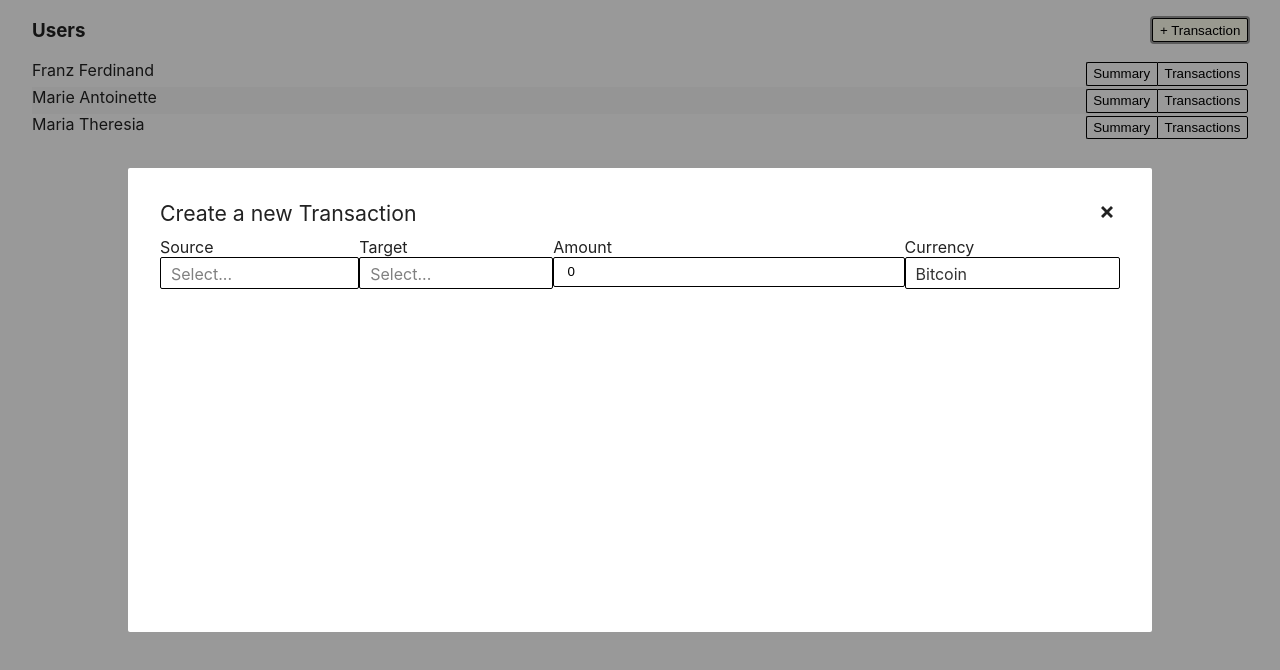
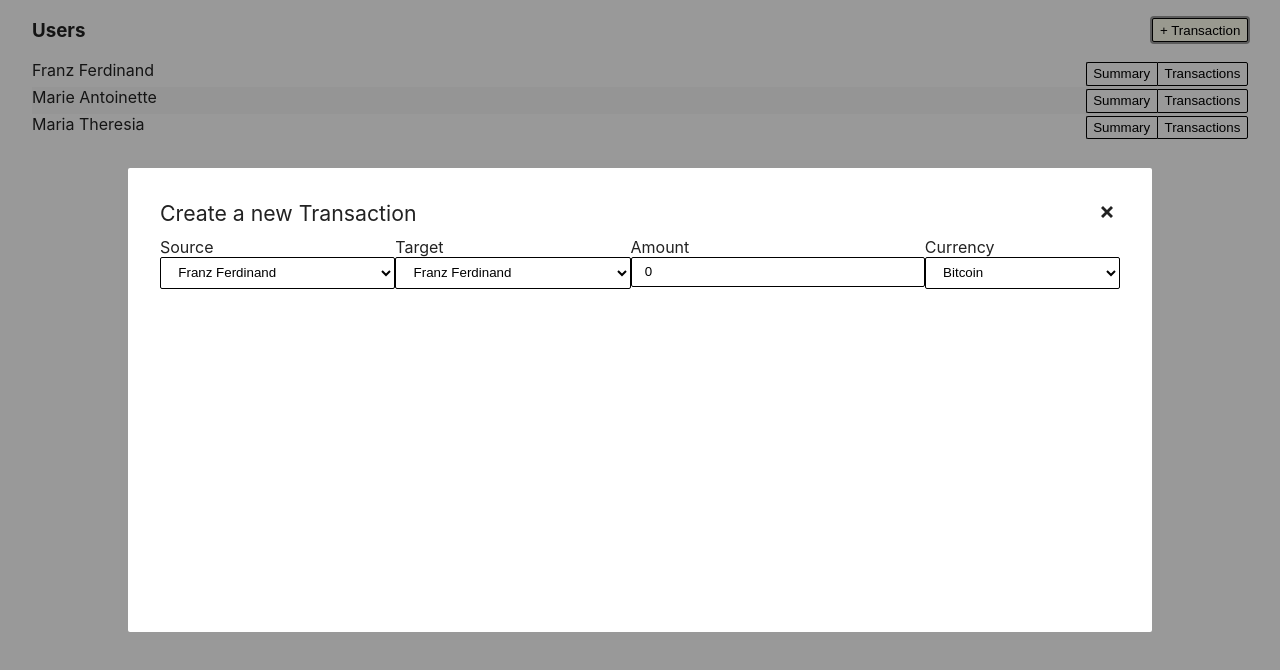
Before and after one commit to danielbartsch/salamantex-showcase, a React (Create React App) app: page / in a window 1280 px wide. Both pictures are taken after a click on the button "+ Transaction". Shown: the top 670 px of the page. Built offline with nearby package versions, Linux system fonts and the light colour scheme.

Commit message:
moved away from react-select, as it's really hard to style

```diff
--- a/package.json
+++ b/package.json
@@ -11,12 +11,10 @@
     "@types/node": "^12.12.54",
     "@types/react": "^16.9.46",
     "@types/react-dom": "^16.9.8",
-    "@types/react-select": "^3.0.19",
     "lodash": "^4.17.20",
     "react": "^16.13.1",
     "react-dom": "^16.13.1",
     "react-scripts": "3.4.3",
-    "react-select": "^3.1.0",
     "typescript": "^3.7.5"
   },
   "scripts": {
--- a/src/components/TransactionForm.tsx
+++ b/src/components/TransactionForm.tsx
@@ -1,44 +1,26 @@
 import * as React from "react"
-import ReactSelect from "react-select"
 import { map, uniqueId } from "lodash"
 import { Transaction, User, CryptoCurrency } from "../types"
 import { DatabaseContext } from "../globals"
-import { UserRepresentation } from "./UserRepresentation"
-import { CurrencyType } from "./CurrencyType"
 import { currencies } from "../constants"
+import { getCurrencyString } from "../utils"
 
-const customReactSelectStyles: React.ComponentProps<
-  typeof ReactSelect
->["styles"] = {
-  control: (provided, haja) => {
-    console.log(provided, haja)
-
-    return {
-      ...provided,
-      "&:hover": {
-        backgroundColor: "#eee",
-      },
-      transition: undefined,
-      minHeight: 32,
-      height: 32,
-      border: "1px solid black",
-      borderRadius: 2,
-    }
-  },
-  container: (provided) => {
-    return {
-      ...provided,
-      height: 32,
-      minHeight: 32,
-    }
-  },
-  dropdownIndicator: () => ({ display: "none" }),
-  indicatorSeparator: () => ({ display: "none" }),
-  indicatorsContainer: () => ({ display: "none" }),
-}
-
-const Select = (props: React.ComponentProps<typeof ReactSelect>) => (
-  <ReactSelect styles={customReactSelectStyles} {...props} />
+const Select = ({
+  value,
+  onChange,
+  options,
+}: {
+  value: string | undefined
+  onChange: (value: string) => void
+  options: Array<{ value: string; label: React.ReactNode }>
+}) => (
+  <select onChange={(event) => onChange(event.target.value)} value={value}>
+    {options.map((option) => (
+      <option value={option.value} key={String(option.value)}>
+        {option.label}
+      </option>
+    ))}
+  </select>
 )
 
 const InputBox = ({
@@ -81,7 +63,7 @@ export const TransactionForm = ({
 
   const userOptions = (users ?? []).map((user) => ({
     value: user.id,
-    label: <UserRepresentation id={user.id} />,
+    label: user.name,
   }))
   return (
     <>
@@ -93,9 +75,9 @@ export const TransactionForm = ({
                 ? userOptions.filter(({ value }) => value !== targetUserId)
                 : userOptions
             }
-            value={userOptions.find(({ value }) => sourceUserId === value)}
+            value={sourceUserId ?? undefined}
             onChange={(newValue: any) => {
-              setSourceUserId(newValue?.value ?? null)
+              setSourceUserId(newValue)
             }}
           />
         </InputBox>
@@ -106,9 +88,9 @@ export const TransactionForm = ({
                 ? userOptions.filter(({ value }) => value !== sourceUserId)
                 : userOptions
             }
-            value={userOptions.find(({ value }) => targetUserId === value)}
+            value={targetUserId ?? undefined}
             onChange={(newValue: any) => {
-              setTargetUserId(newValue?.value ?? null)
+              setTargetUserId(newValue)
             }}
           />
         </InputBox>
@@ -125,9 +107,9 @@ export const TransactionForm = ({
         <InputBox label="Currency">
           <Select
             options={currencyOptions}
-            value={currencyOptions.find(({ value }) => currency === value)}
+            value={currency}
             onChange={(newValue: any) => {
-              setCurrency(newValue?.value ?? null)
+              setCurrency(newValue)
             }}
           />
         </InputBox>
@@ -158,5 +140,5 @@ export const TransactionForm = ({
 
 const currencyOptions = currencies.map((currency) => ({
   value: currency,
-  label: <CurrencyType type={currency} />,
+  label: getCurrencyString({ type: currency }),
 }))
--- a/src/index.css
+++ b/src/index.css
@@ -34,7 +34,8 @@ code {
 }
 
 button,
-input {
+input,
+select {
   background-color: #fff;
   border: 1px solid black;
   border-radius: 2px;
@@ -46,17 +47,20 @@ input {
 }
 
 button:hover,
-input:hover {
+input:hover,
+select:hover {
   background-color: #eee;
 }
 
 button:active,
-input:active {
+input:active,
+select:active {
   background-color: #ddd;
 }
 
 button:focus,
-input:focus {
+input:focus,
+select:focus {
   box-shadow: 0px 0px 0px 2px rgba(0, 0, 0, 0.4);
   background-color: #ffe;
   outline: none;
@@ -76,7 +80,8 @@ input:focus {
   border-bottom-left-radius: 0;
 }
 
-input {
+input,
+select {
   padding-bottom: 0.5em;
   padding-top: 0.5em;
   padding-left: 1em;
--- a/src/utils.ts
+++ b/src/utils.ts
@@ -25,6 +25,21 @@ export const getBalance = (
     },
     currencyBalance ?? 0
   )
+
+export const getCurrencyString = ({
+  type,
+}: {
+  type: CryptoCurrency["type"]
+}) => {
+  switch (type) {
+    case "ethereum":
+      return "Ethereum"
+    case "bitcoin":
+      return "Bitcoin"
+    default:
+      return "currency not found"
+  }
+}
 
 export const useTransactionProcessor = (
   currentDatabase: Database,
```
Also changed, not shown: 1 other file (tests, documents, lock files or other folders).
